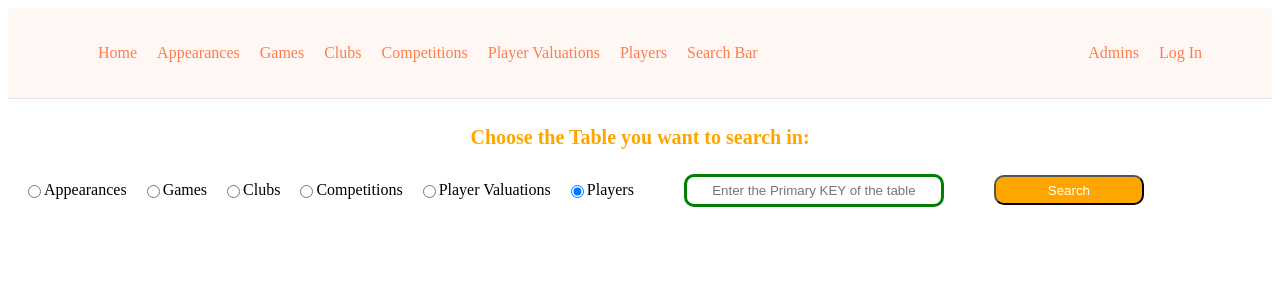
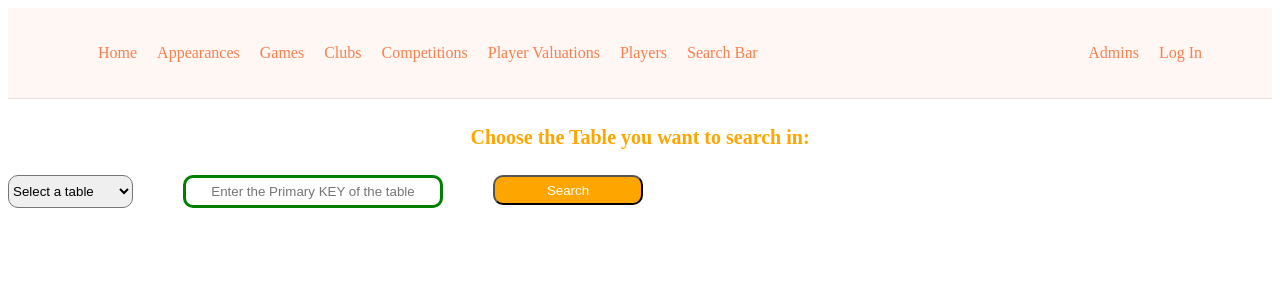
Before and after one commit to itudb2216/itudb2216, a Flask app: page /search-bar in a window 1280 px wide. Shown: the top 300 px of the page. Run offline with Flask 2, Linux system fonts and the light colour scheme.

Commit message:
Modified search bar

```diff
--- a/static/navigation.css
+++ b/static/navigation.css
@@ -60,7 +60,6 @@
   }
 
   .input_label{
-
     text-align: center;
   }
 
@@ -216,7 +215,6 @@
   }
 
   .search_bar_form{
-    display: flex;
     justify-content: space-between;
     height: 30px;
     align-items: center;
@@ -259,8 +257,6 @@
     background-color: green;
   }
 
-
-
   .search_message{
     text-align: center;
     font-size: 20px;
@@ -276,20 +272,13 @@
     border-radius: 10px;
   }
 
-
-  .button_sort{
-    background-color: green;
-    text-align: center;
-    cursor: pointer;
-    color: white;
-    width: 100%;
-    border-radius: 10px;
-    }
-
   .button_sort:hover{
     background-color: blue;
   }
 
+  form label{
+    display: flex;
+  }
 
   .error_div{
     display: flex;
@@ -327,9 +316,6 @@
   .error_message_button a{
     color: white;
   }
-  .button_sort:hover{
-    background-color: blue;
+  select{
+    border-radius: 10px;
   }
-  form label{
-    display: flex;
-  }
--- a/templates/search.html
+++ b/templates/search.html
@@ -6,46 +6,15 @@ block content %}
 <div class="search_bar_form">
   <form action="{{ url_for('search_element') }}" method="GET">
     <div class="check_boxes">
-      <input
-        type="radio"
-        id="search_appearances"
-        name="search_bar"
-        value="APPEARANCES"
-      />
-      <label for="search_appearances">Appearances</label>
-
-      <input type="radio" id="search_games" name="search_bar" value="GAMES" />
-      <label for="search_games">Games</label><br />
-
-      <input type="radio" id="search_clubs" name="search_bar" value="CLUBS" />
-      <label for="search_clubs">Clubs</label>
-
-      <input
-        type="radio"
-        id="search_competitions"
-        name="search_bar"
-        value="COMPETITIONS"
-      />
-      <label for="search_competitions">Competitions</label>
-
-      <input
-        type="radio"
-        id="search_player_valuations"
-        name="search_bar"
-        value="PLAYERVALUATIONS"
-      />
-      <label for="search_player_valuations">Player Valuations</label>
-
-      <input
-        type="radio"
-        id="search_players"
-        name="search_bar"
-        value="PLAYERS"
-        checked="checked"
-      />
-      <label for="search_players">Players</label>
-    </div>
-
+      <select name="search_bar" id="search">
+        <option disabled selected value>Select a table</option>
+        <option value="APPEARANCES">Appearances</option>
+        <option value="GAMES">Games</option>
+        <option value="CLUBS">Clubs</option>
+        <option value="COMPETITIONS">Competitions</option>
+        <option value="PLAYERVALUATIONS">Player Valuations</option>
+        <option value="PLAYERS">Players</option>
+      </select>
     <div class="search_submit">
       <input
         type="text"
```
Lines whose indentation alone changed are shown as unchanged.
